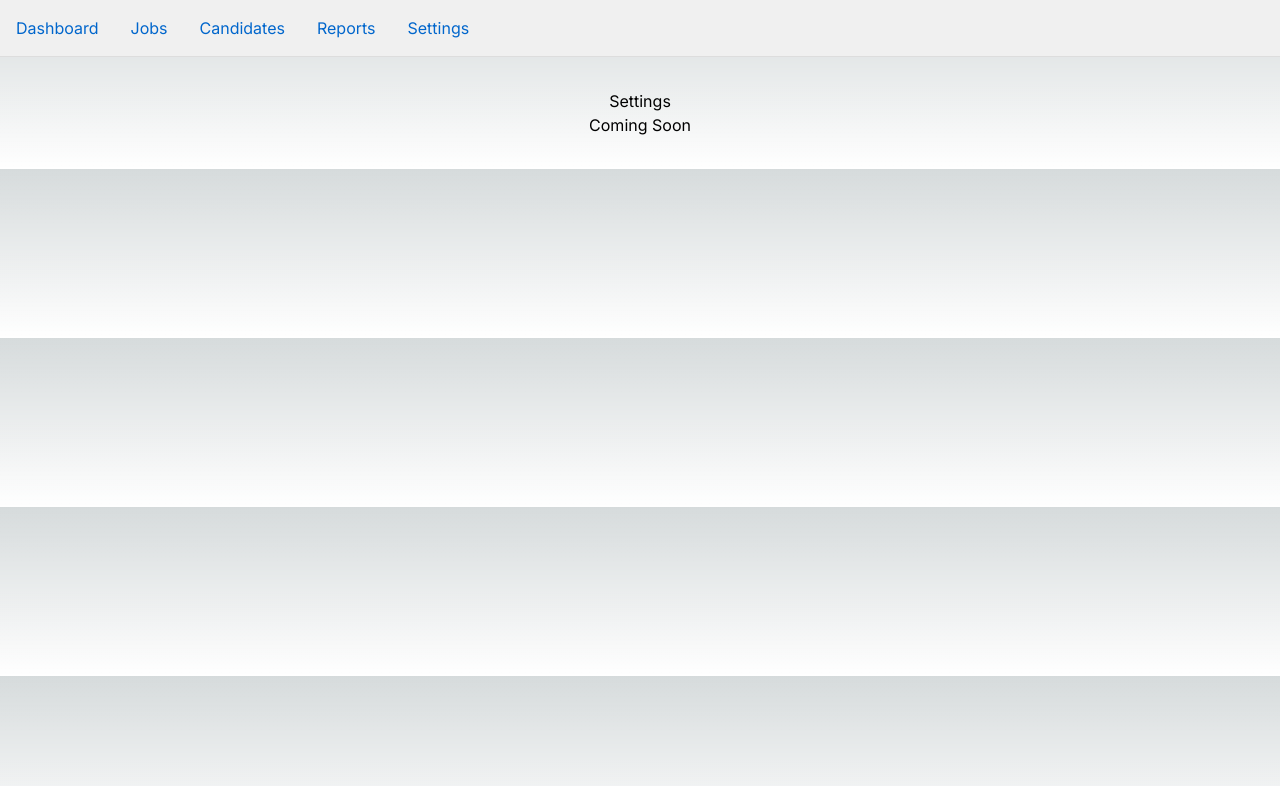
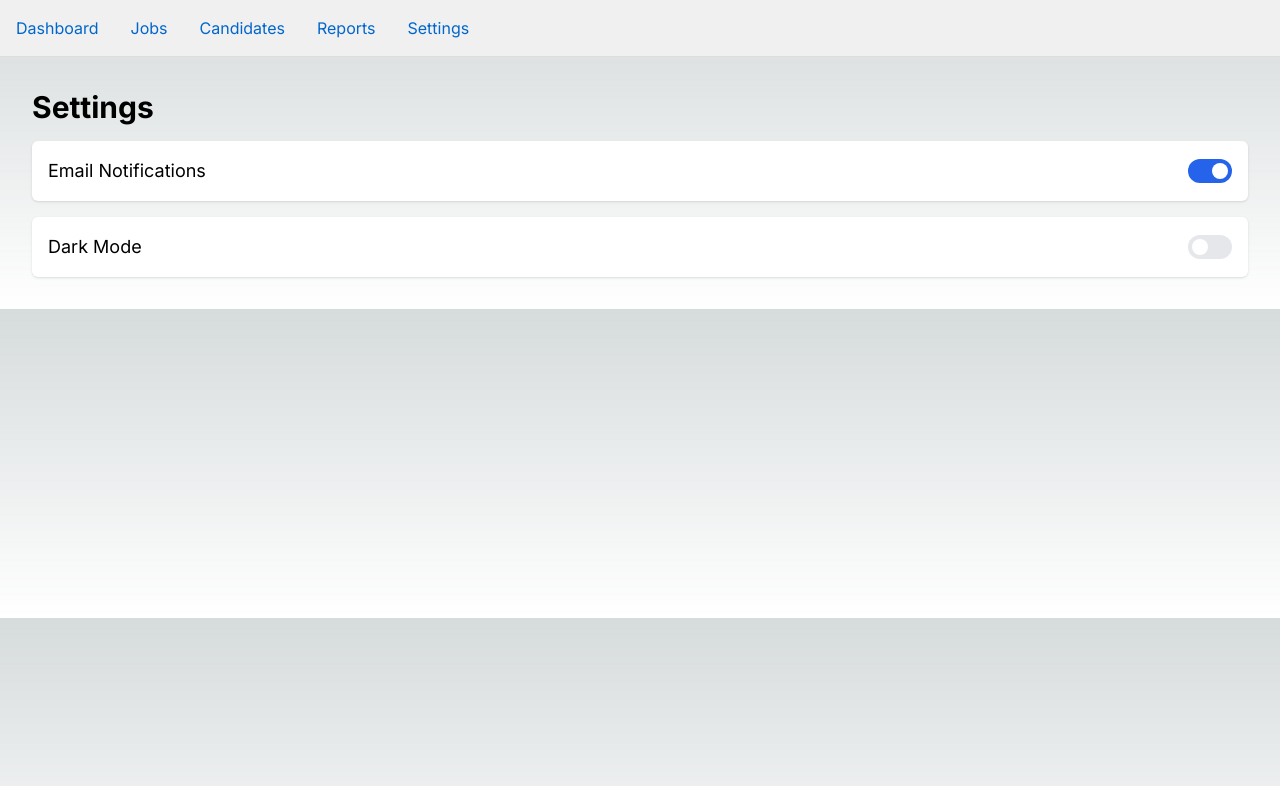
Before and after one commit to nitish0shr/hireloop, a Next.js app in the folder apps/web/: page /settings in a window 1280 px wide. Shown: the top 786 px of the page. Built offline with nearby package versions, Linux system fonts and the light colour scheme.

Commit message:
feat: implement settings page with toggles for notifications and dark mode

```diff
--- a/apps/web/app/settings/page.tsx
+++ b/apps/web/app/settings/page.tsx
@@ -1,8 +1,44 @@
+import { useState } from "react";
+
 export default function SettingsPage() {
+  const [emailNotifications, setEmailNotifications] = useState(true);
+  const [darkMode, setDarkMode] = useState(false);
+
   return (
-    <div style={{ padding: '2rem', textAlign: 'center' }}>
-      <h1>Settings</h1>
-      <p>Coming Soon</p>
+    <div className="p-8">
+      <h1 className="text-3xl font-bold mb-4">Settings</h1>
+
+      <div className="space-y-4">
+        <div className="flex items-center justify-between bg-white rounded-md shadow p-4">
+          <span className="text-lg">Email Notifications</span>
+          <label className="inline-flex items-center cursor-pointer">
+            <input
+              type="checkbox"
+              className="sr-only peer"
+              checked={emailNotifications}
+              onChange={() => setEmailNotifications(!emailNotifications)}
+            />
+            <div className="w-11 h-6 bg-gray-200 peer-focus:outline-none peer-focus:ring-2 peer-focus:ring-blue-500 rounded-full peer peer-checked:bg-blue-600 relative">
+              <span className={`absolute left-1 top-1 bg-white h-4 w-4 rounded-full transition-transform ${emailNotifications ? 'translate-x-5' : ''}`}></span>
+            </div>
+          </label>
+        </div>
+
+        <div className="flex items-center justify-between bg-white rounded-md shadow p-4">
+          <span className="text-lg">Dark Mode</span>
+          <label className="inline-flex items-center cursor-pointer">
+            <input
+              type="checkbox"
+              className="sr-only peer"
+              checked={darkMode}
+              onChange={() => setDarkMode(!darkMode)}
+            />
+            <div className="w-11 h-6 bg-gray-200 peer-focus:outline-none peer-focus:ring-2 peer-focus:ring-blue-500 rounded-full peer peer-checked:bg-blue-600 relative">
+              <span className={`absolute left-1 top-1 bg-white h-4 w-4 rounded-full transition-transform ${darkMode ? 'translate-x-5' : ''}`}></span>
+            </div>
+          </label>
+        </div>
+      </div>
     </div>
   );
 }
```
